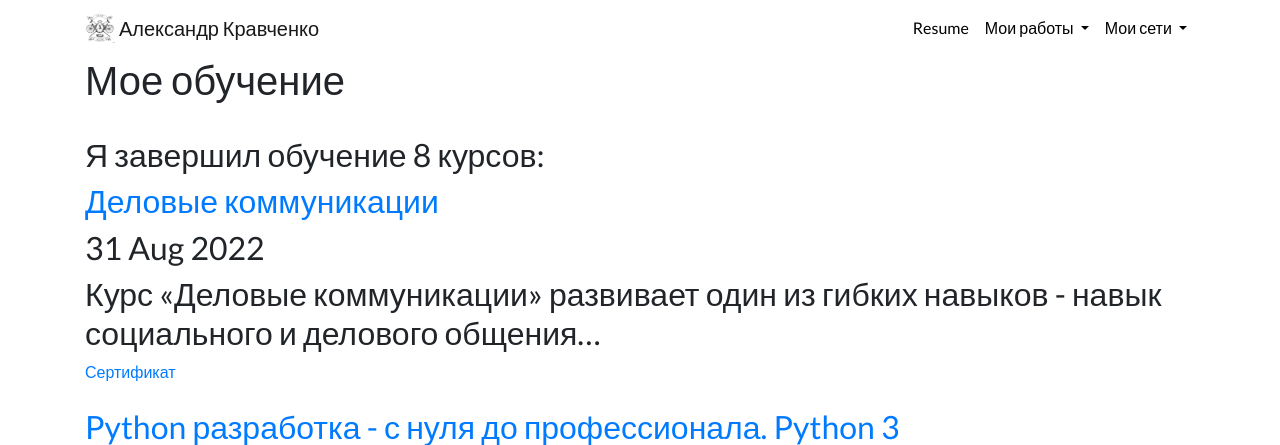
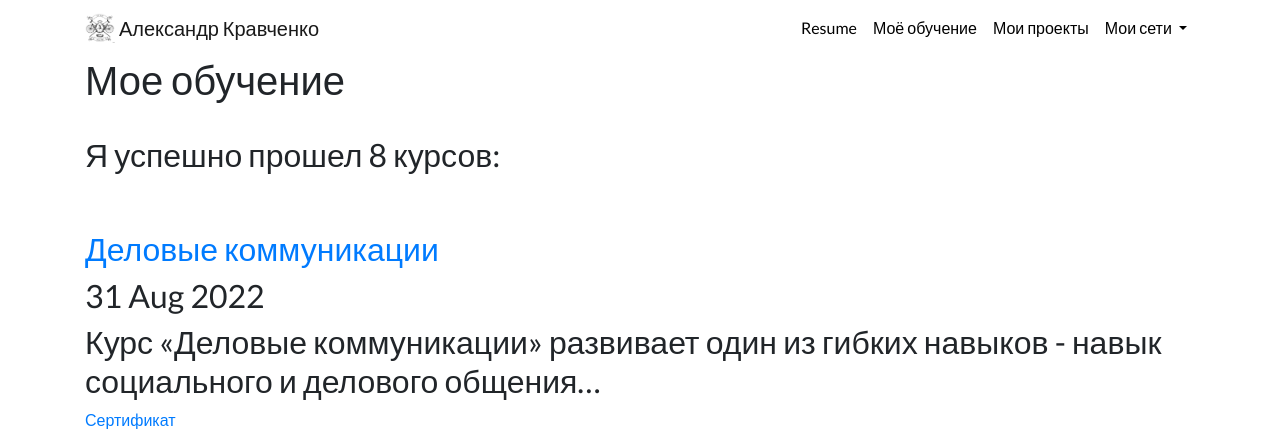
Before and after one commit to A-l-i-a-K/portfolio, a Django app: page /blog/ in a window 1280 px wide. Shown: the top 445 px of the page. Run offline with Django 4.2, Linux system fonts and the light colour scheme; data comes from the database, SQL or seed files in the repository; both versions use the stored data as it was after the commit; some libraries are stand-ins or nearby versions.

Commit message:
Работает 2

```diff
--- a/personal_portfolio/blog/templates/blog/all_blogs.html
+++ b/personal_portfolio/blog/templates/blog/all_blogs.html
@@ -4,8 +4,9 @@
 <h1>Мое обучение</h1>
 <br>
 
-<h2>Я завершил обучение {{ blogs.count }} курсов:</h2>
-
+<h2>Я успешно прошел {{ blogs.count }} курсов:</h2>
+<br>
+<br>
 {% for blog in blogs %}
 
 <a href="{% url 'blog:detail' blog.id %}" target="_blank"><h2>{{ blog.title }}</h2></a>
--- a/personal_portfolio/portfolio/templates/portfolio/base.html
+++ b/personal_portfolio/portfolio/templates/portfolio/base.html
@@ -34,17 +34,24 @@
           <li class="nav-item">
             <a class="nav-link" href="{% static "portfolio\resume.txt" %}">Resume</a>
           </li>
-            <li class="nav-item dropdown">
-        <a class="nav-link dropdown-toggle" href="#" role="button" data-toggle="dropdown" aria-expanded="false">
-          Мои работы
-        </a>
-        <div class="dropdown-menu">
-          <a class="dropdown-item" href="{% url 'blog:all_blogs' %}">Моё обучение</a>
-          <a class="dropdown-item" href="{% url 'projects' %}">Мои проекты</a>
-          <div class="dropdown-divider"></div>
-          <a class="dropdown-item" href="#">Something else here</a>
-        </div>
-      </li>
+          <li class="nav-item">
+            <a class="nav-link" href="{% url 'blog:all_blogs' %}">Моё обучение</a>
+          </li>
+          <li class="nav-item">
+            <a class="nav-link" href="{% url 'projects' %}">Мои проекты</a>
+          </li>
+<!--          <li class="nav-item dropdown">-->
+<!--        <a class="nav-link dropdown-toggle" href="#" role="button" data-toggle="dropdown" aria-expanded="false">-->
+<!--          Мои работы-->
+<!--        </a>-->
+<!--        -->
+<!--        <div class="dropdown-menu">-->
+<!--          <a class="dropdown-item" href="{% url 'blog:all_blogs' %}">Моё обучение</a>-->
+<!--          <a class="dropdown-item" href="{% url 'projects' %}">Мои проекты</a>-->
+<!--          <div class="dropdown-divider"></div>-->
+<!--          <a class="dropdown-item" href="#">Something else here</a>-->
+<!--        </div>-->
+<!--      </li>-->
       <li class="nav-item dropdown">
         <a class="nav-link dropdown-toggle" href="#" role="button" data-toggle="dropdown" aria-expanded="false">
           Мои сети
```
Also changed, not shown: personal_portfolio/db.sqlite3.
